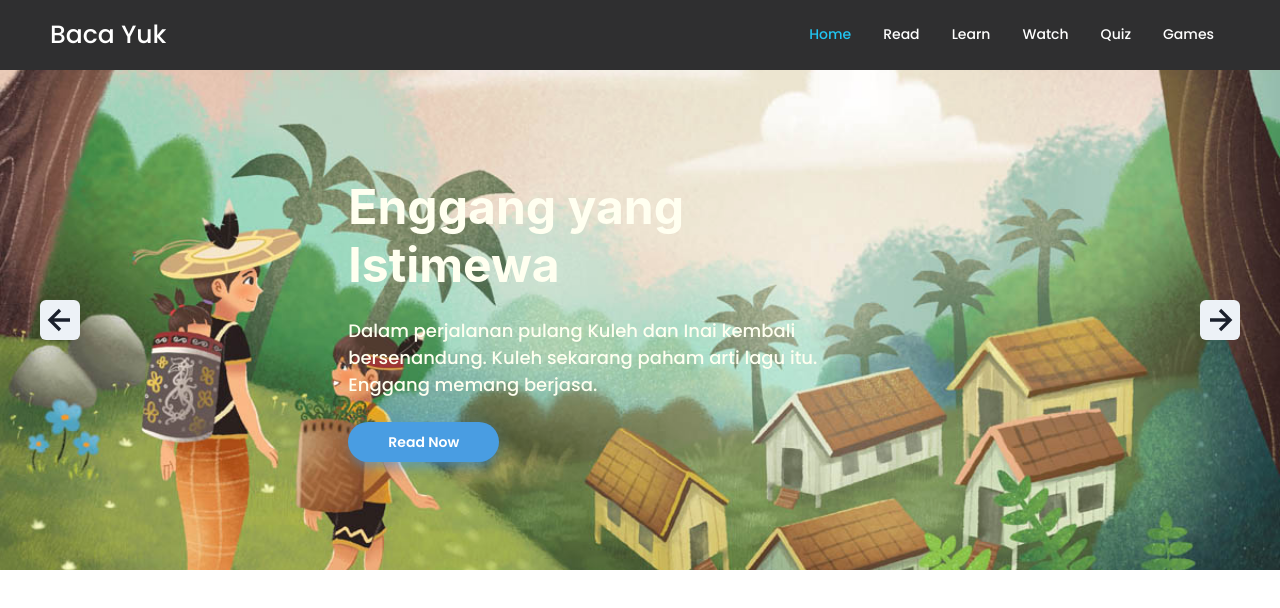
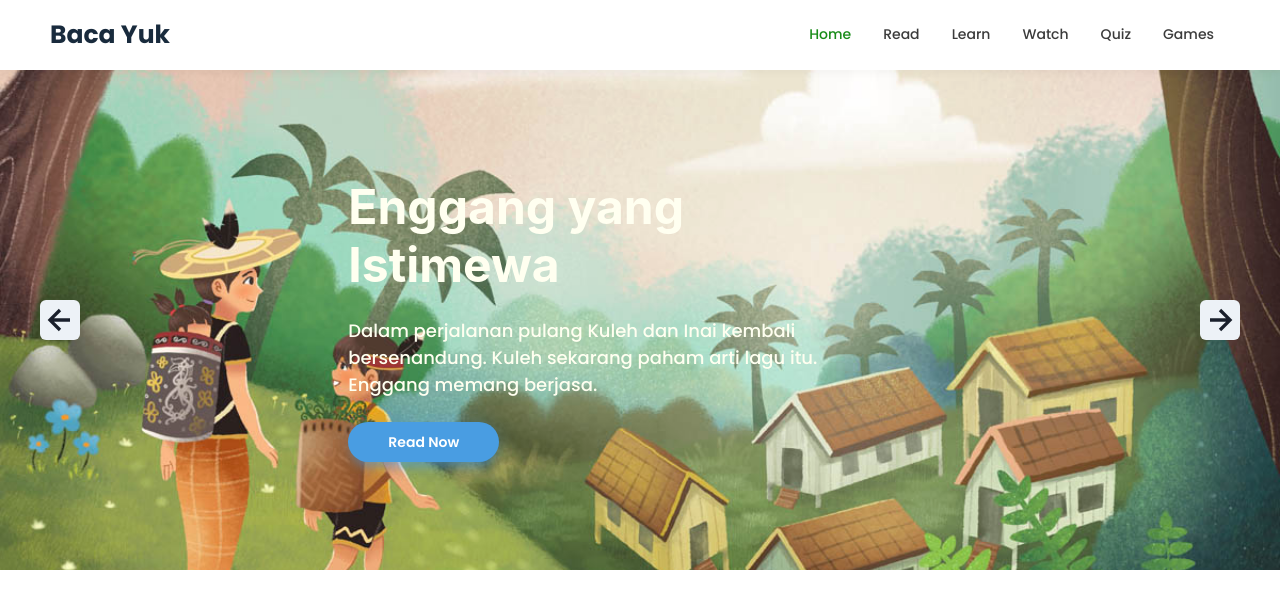
Before and after one commit to naufaltq/baca-yuk, a React (Create React App) app: page / in a window 1280 px wide. Shown: the top 608 px of the page. Built offline with nearby package versions, Linux system fonts and the light colour scheme; a web font is replaced by a local one.

Commit message:
fix navbars

```diff
--- a/src/components/navbar/index.tsx
+++ b/src/components/navbar/index.tsx
@@ -13,7 +13,7 @@ function Navbar() {
 
   return (
     <>
-      <IconContext.Provider value={{ color: "#fff" }}>
+      <IconContext.Provider value={{ color: "#001529" }}>
         <nav className="navbar">
           <div className="navbar-container container">
             <Link to="/" className="navbar-logo" onClick={closeMobileMenu}>
--- a/src/components/navbar/navbar.css
+++ b/src/components/navbar/navbar.css
@@ -1,5 +1,5 @@
 .navbar {
-    background: #19191a;
+    background: #fff;
     height: 70px;
     display: flex;
     justify-content: center;
@@ -9,6 +9,7 @@
     top: 0;
     z-index: 999;
     opacity: 0.9;
+    box-shadow: 0 4px 9px rgba(0,0,0,.04);
   }
 
   .navbar-container {
@@ -28,8 +29,9 @@
   }
 
   .navbar-logo {
-    color: #fff;
+    color: #001529;
     justify-self: start;
+    font-weight: bold;
     cursor: pointer;
     text-decoration: none;
     font-size: 25px;
@@ -56,11 +58,11 @@
   }
 
   .nav-item:hover {
-    border-bottom: 2px solid #09bef0;
+    border-bottom: 2px solid green;
   }
 
   .nav-links {
-    color: #fff;
+    color: rgba(0,0,0,.85);
     display: flex;
     align-items: center;
     text-decoration: none;
@@ -69,7 +71,7 @@
   }
 
   .activated {
-    color: #09bef0;
+    color: green;
   }
 
   .fa-bars {
@@ -97,7 +99,7 @@
     }
 
     .nav-menu.active {
-      background: #19191a;
+      background: #fff;
       top: 69px;
       left: 0;
       opacity: 1;
```
